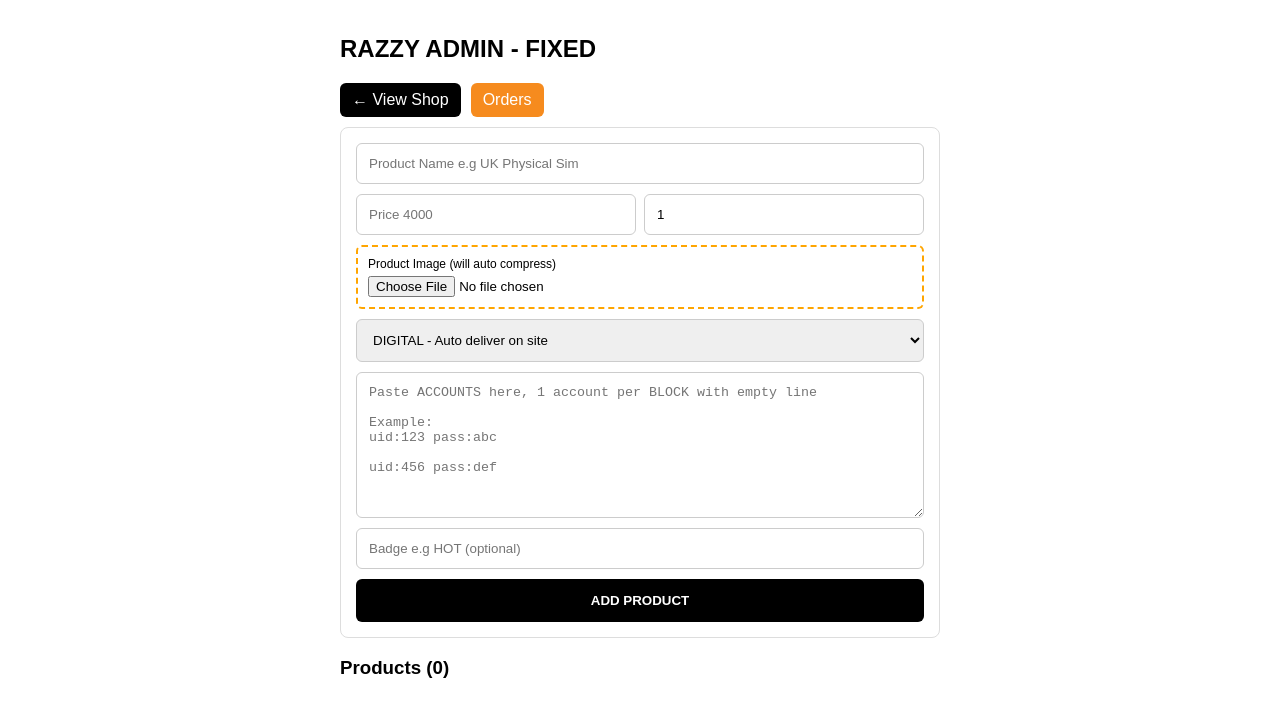
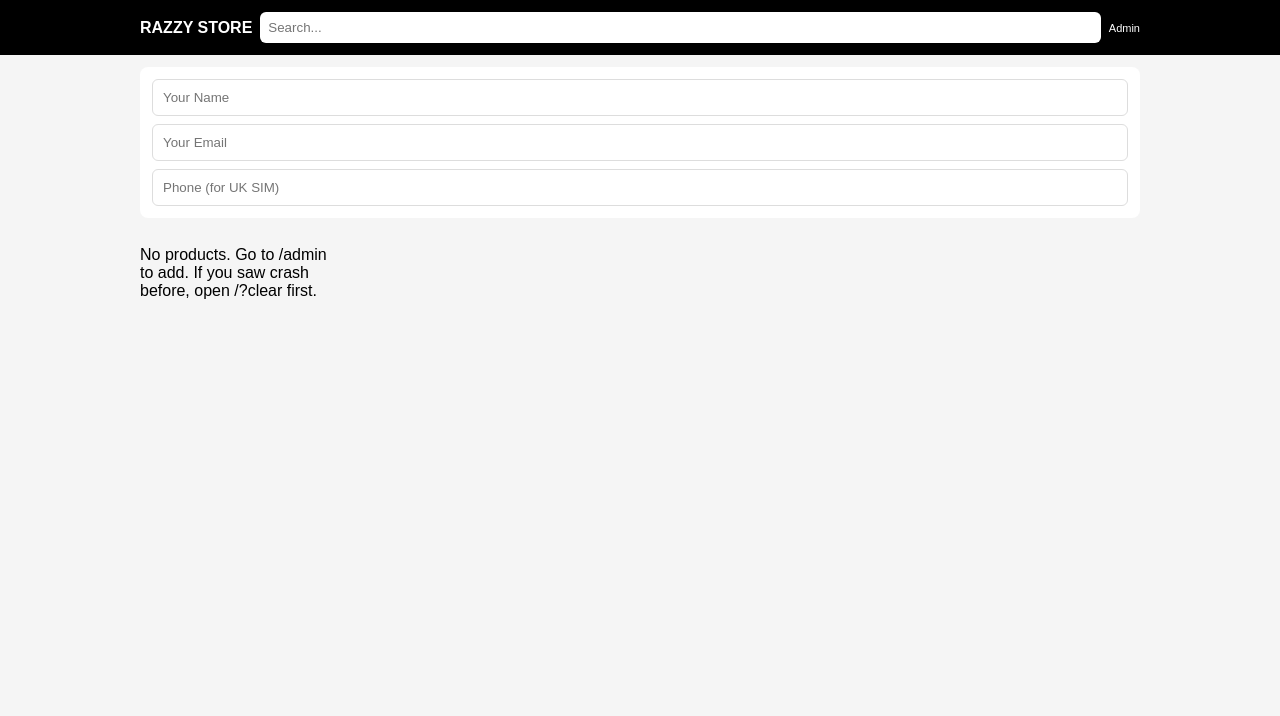
Before and after one commit to wickedrazzy3-commits/Razzy-store, a Next.js app: page /admin in a window 1280 px wide. Shown: the top 716 px of the page. Built offline with nearby package versions, Linux system fonts and the light colour scheme.

Commit message:
Update page.js

```diff
--- a/app/admin/page.js
+++ b/app/admin/page.js
@@ -1,107 +1,179 @@
 "use client";
 import { useState, useEffect } from "react";
 
-export default function Admin(){
+export default function Shop(){
+const PAYSTACK_KEY="pk_live_e53e70211b051a607dea27a34fe32091d35917c2";
 const [products,setProducts]=useState([]);
-const [form,setForm]=useState({name:"",price:"",qty:"1",img:"",badge:"",type:"digital",delivery:""});
-const [editing,setEditing]=useState(null);
+const [search,setSearch]=useState("");
+const [delivered,setDelivered]=useState(null);
+const [customer,setCustomer]=useState({name:"",email:"",phone:""});
+const [qtys,setQtys]=useState({});
 
 useEffect(()=>{
+ // AUTO CLEAR IF?clear
+ if(window.location.search.includes("clear")){
+   localStorage.removeItem("razzy_products");
+   localStorage.removeItem("razzy_orders");
+   alert("Cleared broken data! Now go back to /");
+   window.location.href="/";
+   return;
+ }
  try{
-  const s=localStorage.getItem("razzy_products");
-  if(s) setProducts(JSON.parse(s));
- }catch(e){ localStorage.removeItem("razzy_products"); }
+   const s=localStorage.getItem("razzy_products");
+   if(s){
+     const p=JSON.parse(s);
+     if(Array.isArray(p)) setProducts(p);
+   }
+ }catch(e){
+   console.log("Bad data, clearing",e);
+   localStorage.removeItem("razzy_products");
+   setProducts([]);
+ }
+ const script=document.createElement("script");
+ script.src="https://js.paystack.co/v1/inline.js";
+ document.body.appendChild(script);
 },[]);
 
 useEffect(()=>{
  try{
   localStorage.setItem("razzy_products",JSON.stringify(products));
- }catch(e){
-  alert("Image too big! Use smaller image. Error: "+e.message);
- }
+ }catch(e){ console.log(e); }
 },[products]);
 
-const compressImage=(file,cb)=>{
- const reader=new FileReader();
- reader.onload=(e)=>{
-  const img=new Image();
-  img.onload=()=>{
-   const canvas=document.createElement("canvas");
-   const maxW=500;
-   const scale=maxW/img.width;
-   canvas.width=maxW;
-   canvas.height=img.height*scale;
-   const ctx=canvas.getContext("2d");
-   ctx.drawImage(img,0,0,canvas.width,canvas.height);
-   cb(canvas.toDataURL("image/jpeg",0.6));
-  };
-  img.src=e.target.result;
- };
- reader.readAsDataURL(file);
+const filtered=products.filter(p=>p.name.toLowerCase().includes(search.toLowerCase()));
+
+const getQty=(id)=> qtys[id]||1;
+const changeQty=(id,delta,stock)=>{
+ const cur=getQty(id);
+ let n=cur+delta;
+ if(n<1) n=1;
+ if(n>stock) n=stock;
+ setQtys({...qtys,[id]:n});
 };
 
-const handleAdd=()=>{
- if(!form.name||!form.price||!form.img) return alert("Fill name, price, image");
- if(form.type==="digital" &&!form.delivery) return alert("For DIGITAL, paste accounts in delivery box");
+const buyNow=(product)=>{
+ const buyCount=getQty(product.id);
+ if(product.qty<=0) return alert("Sold out");
+ if(!customer.name||!customer.email) return alert("Enter your name & email first");
 
- let newP;
- if(editing!==null){
-  newP=[...products];
-  newP[editing]={...form,id:products[editing].id,price:Number(form.price),qty:Number(form.qty)};
-  setEditing(null);
- } else {
-  newP=[...products,{...form,id:Date.now(),price:Number(form.price),qty:Number(form.qty)}];
+ // Check digital stock lines
+ let lines=[];
+ if(product.type==="digital"){
+   lines=product.delivery? product.delivery.split("\n\n").filter(l=>l.trim()!=="") : [];
+   // fallback to \n if no double \n
+   if(lines.length<=1){
+     const singleLines=product.delivery.split("\n").filter(l=>l.trim()!=="");
+     // Group every 3 lines as 1 account if they pasted uid+pass+link
+     if(singleLines.length>=buyCount){
+       lines=singleLines; // we will slice
+     }
+   }
+   if(lines.length===0) return alert("No delivery stock. Contact admin.");
+   if(lines.length < buyCount) return alert(`Only ${lines.length} accounts left, you asked for ${buyCount}`);
  }
- setProducts(newP);
- setForm({name:"",price:"",qty:"1",img:"",badge:"",type:"digital",delivery:""});
- alert("Product Added!");
-};
 
-const delProduct=(i)=>{
- if(confirm("Delete?")){ const n=[...products]; n.splice(i,1); setProducts(n); }
+ const total=product.price*buyCount;
+
+ const handler=window.PaystackPop.setup({
+  key:PAYSTACK_KEY,
+  email:customer.email,
+  amount:total*100,
+  currency:"NGN",
+  metadata:{custom_fields:[{display_name:"Product",variable_name:"product",value:product.name+" x"+buyCount}]},
+  callback:function(response){
+    let deliveryText="";
+    let newProducts=[...products];
+    let idx=newProducts.findIndex(p=>p.id===product.id);
+    if(idx>-1){
+      if(newProducts[idx].type==="digital"){
+        // Deliver buyCount accounts
+        let allBlocks=newProducts[idx].delivery.split("\n\n").filter(l=>l.trim()!=="");
+        if(allBlocks.length<=1){
+          // if user pasted without double newline, treat each non-empty line block as needed, but deliver as raw lines
+          // Better: deliver first buyCount lines joined
+          let rawLines=newProducts[idx].delivery.split("\n").filter(l=>l.trim()!=="");
+          deliveryText=rawLines.slice(0,buyCount).join("\n");
+          let remaining=rawLines.slice(buyCount).join("\n");
+          newProducts[idx].delivery=remaining;
+        } else {
+          deliveryText=allBlocks.slice(0,buyCount).join("\n\n");
+          let remaining=allBlocks.slice(buyCount).join("\n\n");
+          newProducts[idx].delivery=remaining;
+        }
+        newProducts[idx].qty=Math.max(0,newProducts[idx].qty-buyCount);
+      } else {
+        deliveryText=`PHYSICAL ITEM: ${product.name} x${buyCount} - We will call you on ${customer.phone} for delivery.`;
+        newProducts[idx].qty=Math.max(0,newProducts[idx].qty-buyCount);
+      }
+      setProducts(newProducts);
+      const orders=JSON.parse(localStorage.getItem("razzy_orders")||"[]");
+      orders.push({id:Date.now(),product:product.name+" x"+buyCount,price:total,customer,delivery:deliveryText,ref:response.reference,date:new Date().toLocaleString()});
+      localStorage.setItem("razzy_orders",JSON.stringify(orders));
+    }
+    setDelivered({productName:product.name+" x"+buyCount,total,text:deliveryText,ref:response.reference});
+  },
+  onClose:function(){},
+ });
+ handler.openIframe();
 };
 
 return(
-<div style={{fontFamily:"sans-serif",padding:15,maxWidth:600,margin:"0 auto"}}>
-<h2>RAZZY ADMIN - FIXED</h2>
-<a href="/" style={{display:"inline-block",marginBottom:10,background:"black",color:"white",padding:"8px 12px",borderRadius:6,textDecoration:"none"}}>← View Shop</a>
-<a href="/admin/orders" style={{display:"inline-block",marginLeft:10,background:"#f68b1e",color:"white",padding:"8px 12px",borderRadius:6,textDecoration:"none"}}>Orders</a>
-
-<div style={{background:"white",padding:15,borderRadius:8,border:"1px solid #ddd",display:"grid",gap:10}}>
-<input placeholder="Product Name e.g UK Physical Sim" value={form.name} onChange={e=>setForm({...form,name:e.target.value})} style={{padding:12,border:"1px solid #ccc",borderRadius:6}}/>
-<div style={{display:"flex",gap:8}}>
-<input type="number" placeholder="Price 4000" value={form.price} onChange={e=>setForm({...form,price:e.target.value})} style={{flex:1,padding:12,border:"1px solid #ccc",borderRadius:6}}/>
-<input type="number" placeholder="Qty 10" value={form.qty} onChange={e=>setForm({...form,qty:e.target.value})} style={{flex:1,padding:12,border:"1px solid #ccc",borderRadius:6}}/>
+<div style={{fontFamily:"sans-serif",background:"#f5f5f5",minHeight:"100vh"}}>
+<div style={{background:"black",color:"white",padding:12,position:"sticky",top:0,zIndex:10}}>
+<div style={{maxWidth:1000,margin:"0 auto",display:"flex",gap:8,alignItems:"center"}}>
+<b>RAZZY STORE</b>
+<input placeholder="Search..." value={search} onChange={e=>setSearch(e.target.value)} style={{flex:1,padding:8,borderRadius:6,border:"none"}}/>
+<a href="/admin" style={{color:"white",fontSize:11,textDecoration:"none"}}>Admin</a>
+</div>
 </div>
 
-<div style={{border:"2px dashed orange",padding:10,borderRadius:6}}>
-<p style={{fontSize:12,margin:"0 0 5px"}}>Product Image (will auto compress)</p>
-<input type="file" accept="image/*" onChange={e=>{
- if(e.target.files[0]) compressImage(e.target.files[0],(compressed)=>setForm({...form,img:compressed}));
-}}/>
-{form.img&&<img src={form.img} style={{width:"100%",height:200,objectFit:"cover",marginTop:10,borderRadius:6}}/>}
+<div style={{maxWidth:1000,margin:"0 auto",padding:12}}>
+<div style={{background:"white",padding:12,borderRadius:8,marginBottom:12,display:"grid",gap:8}}>
+<input placeholder="Your Name" value={customer.name} onChange={e=>setCustomer({...customer,name:e.target.value})} style={{padding:10,border:"1px solid #ddd",borderRadius:6}}/>
+<input placeholder="Your Email" value={customer.email} onChange={e=>setCustomer({...customer,email:e.target.value})} style={{padding:10,border:"1px solid #ddd",borderRadius:6}}/>
+<input placeholder="Phone (for UK SIM)" value={customer.phone} onChange={e=>setCustomer({...customer,phone:e.target.value})} style={{padding:10,border:"1px solid #ddd",borderRadius:6}}/>
 </div>
 
-<select value={form.type} onChange={e=>setForm({...form,type:e.target.value})} style={{padding:12,border:"1px solid #ccc",borderRadius:6}}>
-<option value="digital">DIGITAL - Auto deliver on site</option>
-<option value="physical">PHYSICAL - UK SIM etc</option>
-</select>
-
-<textarea placeholder={form.type==="digital"?"Paste ACCOUNTS here, 1 account per BLOCK with empty line\n\nExample:\nuid:123 pass:abc\n\nuid:456 pass:def":"For physical, delivery note e.g Will call you for delivery"} value={form.delivery} onChange={e=>setForm({...form,delivery:e.target.value})} style={{padding:12,border:"1px solid #ccc",borderRadius:6,minHeight:120}}/>
-
-<input placeholder="Badge e.g HOT (optional)" value={form.badge} onChange={e=>setForm({...form,badge:e.target.value})} style={{padding:12,border:"1px solid #ccc",borderRadius:6}}/>
-
-<button onClick={handleAdd} style={{padding:14,background:"black",color:"white",border:"none",borderRadius:6,fontWeight:"bold"}}>{editing!==null?"UPDATE PRODUCT":"ADD PRODUCT"}</button>
+<div style={{display:"grid",gridTemplateColumns:"repeat(auto-fill,minmax(160px,1fr))",gap:10}}>
+{filtered.length===0&&<p>No products. Go to /admin to add. If you saw crash before, open /?clear first.</p>}
+{filtered.map(p=>{
+ const stockLines=p.type==="digital"? (p.delivery.split("\n\n").filter(l=>l.trim()).length || p.delivery.split("\n").filter(l=>l.trim()).length) : p.qty;
+ const stockLeft=p.type==="digital"? stockLines : p.qty;
+ const qty=getQty(p.id);
+ return(
+ <div key={p.id} style={{background:"white",borderRadius:10,overflow:"hidden",border:"1px solid #eee"}}>
+ <div style={{position:"relative"}}><img src={p.img} style={{width:"100%",height:140,objectFit:"cover"}}/>{p.badge&&<span style={{position:"absolute",top:6,left:6,background:"#f68b1e",color:"white",fontSize:10,padding:"3px 6px",borderRadius:4}}>{p.badge}</span>}{stockLeft<=0&&<span style={{position:"absolute",top:0,left:0,right:0,bottom:0,background:"rgba(0,0,0,0.7)",color:"white",display:"flex",alignItems:"center",justifyContent:"center",fontWeight:"bold"}}>SOLD OUT</span>}</div>
+ <div style={{padding:8}}>
+ <div style={{fontSize:12,fontWeight:"bold",height:32,overflow:"hidden"}}>{p.name}</div>
+ <div style={{fontSize:10,color:"#666"}}>{p.type==="digital"?`${stockLeft} accounts left`:`Qty: ${p.qty}`} </div>
+ <div style={{display:"flex",alignItems:"center",gap:6,margin:"6px 0"}}>
+  <button onClick={()=>changeQty(p.id,-1,stockLeft)} style={{width:28,height:28,border:"1px solid #ddd",borderRadius:4}}>-</button>
+  <span style={{fontSize:13,fontWeight:"bold"}}>{qty}</span>
+  <button onClick={()=>changeQty(p.id,1,stockLeft)} style={{width:28,height:28,border:"1px solid #ddd",borderRadius:4}}>+</button>
+  <span style={{marginLeft:"auto",fontWeight:"bold",fontSize:13}}>₦{(p.price*qty).toLocaleString()}</span>
+ </div>
+ <button onClick={()=>buyNow(p)} disabled={stockLeft<=0} style={{width:"100%",padding:9,background:stockLeft<=0?"#ccc":"black",color:"white",border:"none",borderRadius:6,fontWeight:"bold",fontSize:12}}>{stockLeft<=0?"SOLD OUT":`BUY ${qty} NOW`}</button>
+ </div>
+ </div>
+ );
+})}
+</div>
 </div>
 
-<h3>Products ({products.length})</h3>
-{products.map((p,i)=>(
-<div key={p.id} style={{background:"white",padding:10,borderRadius:6,border:"1px solid #eee",marginBottom:8,display:"flex",gap:10,alignItems:"center"}}>
-<img src={p.img} style={{width:50,height:50,objectFit:"cover",borderRadius:6}}/>
-<div style={{flex:1}}><b>{p.name}</b><br/><small>{p.type} - ₦{p.price} - Qty:{p.qty} - Stock lines:{p.delivery?p.delivery.split("\n").filter(l=>l.trim()).length:0}</small></div>
-<button onClick={()=>delProduct(i)} style={{background:"red",color:"white",border:"none",padding:"6px 10px",borderRadius:4}}>Del</button>
+{delivered&&(
+<div style={{position:"fixed",top:0,left:0,right:0,bottom:0,background:"rgba(0,0,0,0.85)",display:"flex",alignItems:"center",justifyContent:"center",zIndex:100,padding:15,overflow:"auto"}}>
+<div style={{background:"white",padding:18,borderRadius:12,maxWidth:450,width:"100%"}}>
+<h3 style={{marginTop:0,color:"green"}}>✅ Paid ₦{delivered.total.toLocaleString()}</h3>
+<p style={{fontSize:13}}><b>{delivered.productName}</b> - Ref: {delivered.ref}</p>
+<div style={{background:"#f0fff0",border:"1px solid #4CAF50",padding:10,borderRadius:8}}>
+<p style={{margin:"0 0 6px",fontWeight:"bold",fontSize:12}}>Your Delivery (x{getQty(delivered.productName)}):</p>
+<pre style={{background:"white",padding:10,borderRadius:6,whiteSpace:"pre-wrap",wordBreak:"break-all",fontSize:12,border:"1px dashed #ccc",maxHeight:200,overflow:"auto"}}>{delivered.text}</pre>
+<button onClick={()=>{navigator.clipboard.writeText(delivered.text); alert("Copied!");}} style={{marginTop:8,width:"100%",padding:10,background:"#4CAF50",color:"white",border:"none",borderRadius:6,fontWeight:"bold"}}>COPY</button>
 </div>
-))}
+<button onClick={()=>setDelivered(null)} style={{width:"100%",padding:12,background:"black",color:"white",borderRadius:6,marginTop:10}}>Close</button>
+</div>
+</div>
+)}
 </div>
 );
 }
```
